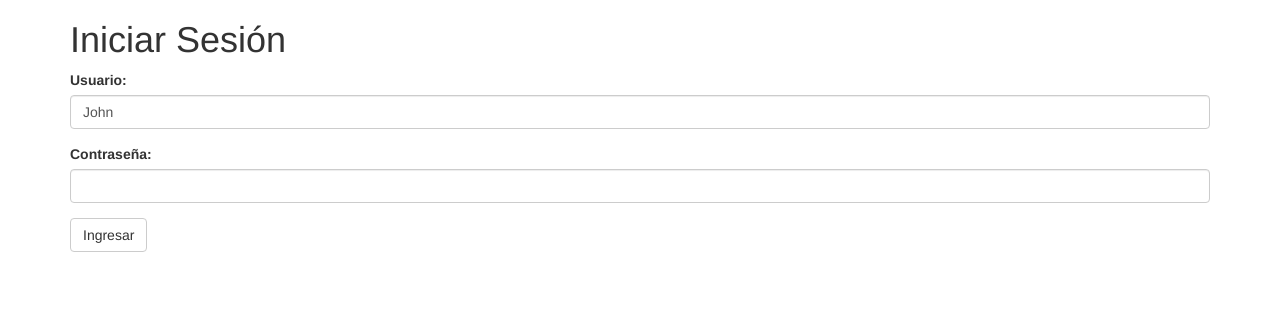
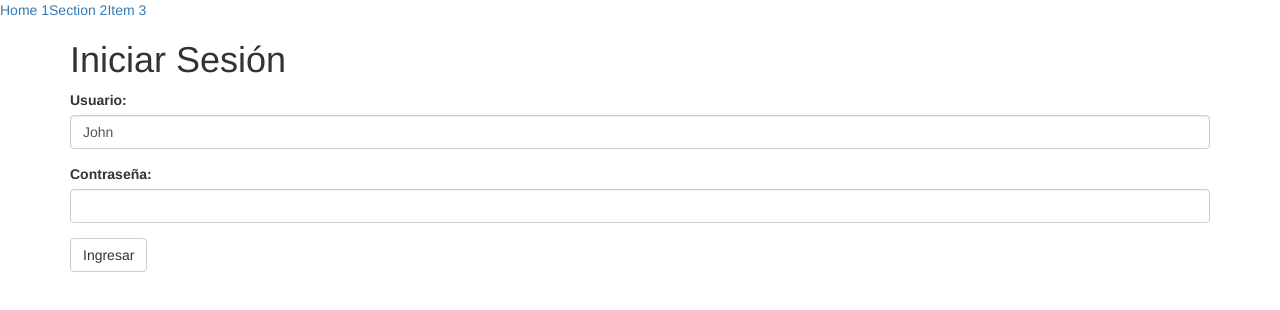
Before and after one commit to renaco/demo-angular, an Angular app: page / in a window 1280 px wide. Shown: the top 310 px of the page. Built offline with nearby package versions, Linux system fonts and the light colour scheme.

Commit message:
feat(nav) define menu header

```diff
--- a/src/app/app.component.html
+++ b/src/app/app.component.html
@@ -1,5 +1,5 @@
 
-<!--<comp-header></comp-header>-->
+<app-header></app-header>
 
 <!--<h1>
   {{title}}
--- a/src/app/app.routes.ts
+++ b/src/app/app.routes.ts
@@ -1,16 +1,18 @@
-import { RouterModule, Routes } from '@angular/router';
-import { HomeComponent } from './home.component';
+import { Routes, RouterModule } from '@angular/router';
 import { UserComponent } from './components/user/user.component';
+import { HomeComponent } from './components/home.component';
+import { SectionComponent } from './components/section.component';
 // import { APP_ROUTES } from './user/user.component';
 
 const APP_ROUTES = [
   { path: 'user', component: UserComponent },
-  { path: '', component: HomeComponent}
+  { path: 'home', component: HomeComponent},
+  { path: 'section', component: SectionComponent}
 ];
 
 
 export const routing = RouterModule.forRoot(APP_ROUTES);
 
-// export const APP_ROUTES_PROVIDER = [
-//   provideRouter(APP_ROUTES)
-// ];
+export const APP_ROUTES_PROVIDER = [
+  // provideRouter(APP_ROUTES)
+];
--- a/src/app/home.component.ts
+++ b/src/app/components/home.component.ts
@@ -1,7 +1,7 @@
 import { Component, OnInit } from '@angular/core';
 
 @Component({
-  moduleId: module.id,
+  //moduleId: module.id,
   selector: 'app-home-component',
   template: `
     <h1>
@@ -10,4 +10,5 @@ import { Component, OnInit } from '@angular/core';
   `,
   styles: []
 })
+
 export class HomeComponent { }
--- a/src/app/components/partials/header/header.component.ts
+++ b/src/app/components/partials/header/header.component.ts
@@ -0,0 +1,17 @@
+import { Component } from '@angular/core';
+
+@Component({
+  selector: 'app-header',
+  template: `
+    <header>
+      <nav>
+        <a routerLink="home">Home 1</a>
+        <a routerLink="section">Section 2</a>
+        <a routerLink="">Item 3</a>
+      </nav>
+    </header>
+  `,
+  styles: []
+})
+
+export class HeaderComponent {}
--- /dev/null
+++ b/src/app/components/section.component.ts
@@ -0,0 +1,14 @@
+import { Component, OnInit } from '@angular/core';
+
+@Component({
+  //moduleId: module.id,
+  selector: 'app-section-component',
+  template: `
+    <h1>
+      Section Component
+    <h1>
+  `,
+  styles: []
+})
+
+export class SectionComponent { }
```
Also changed, not shown: src/app/app.module.ts (+7 -2 lines).
